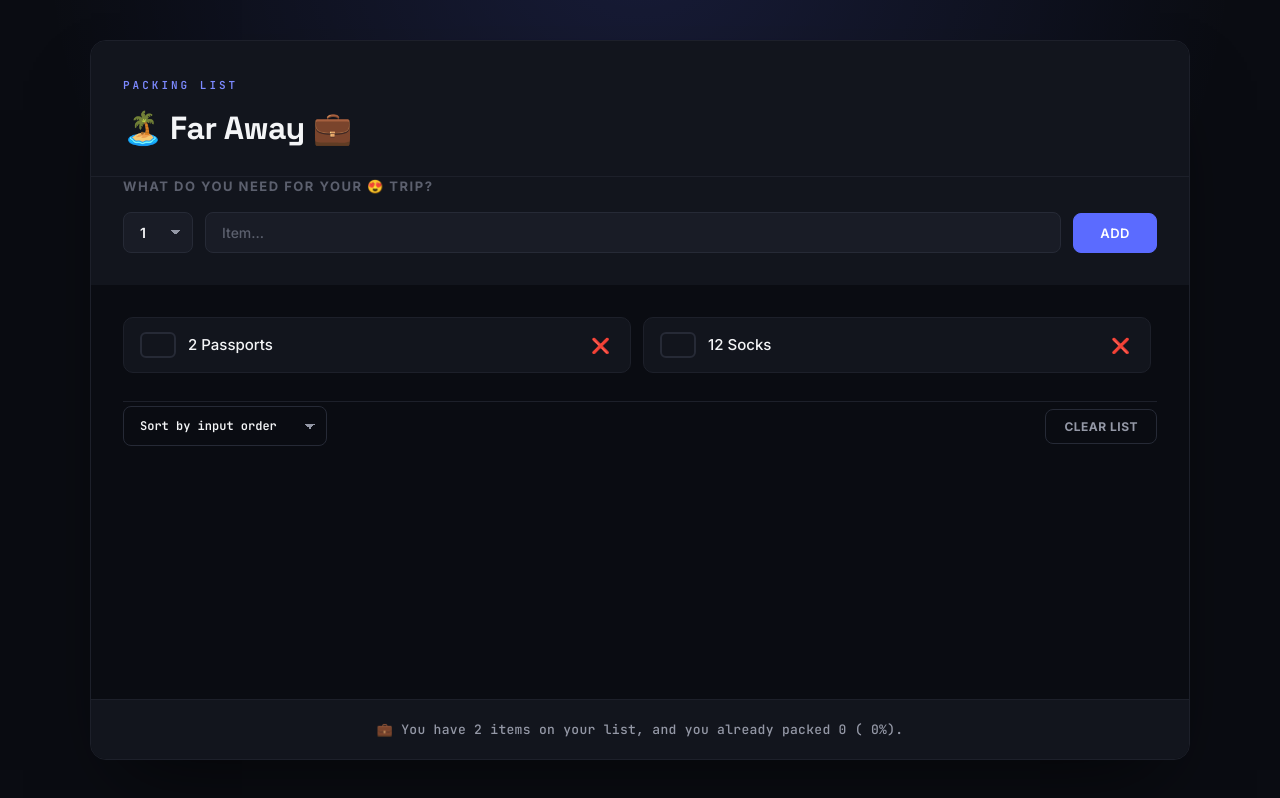
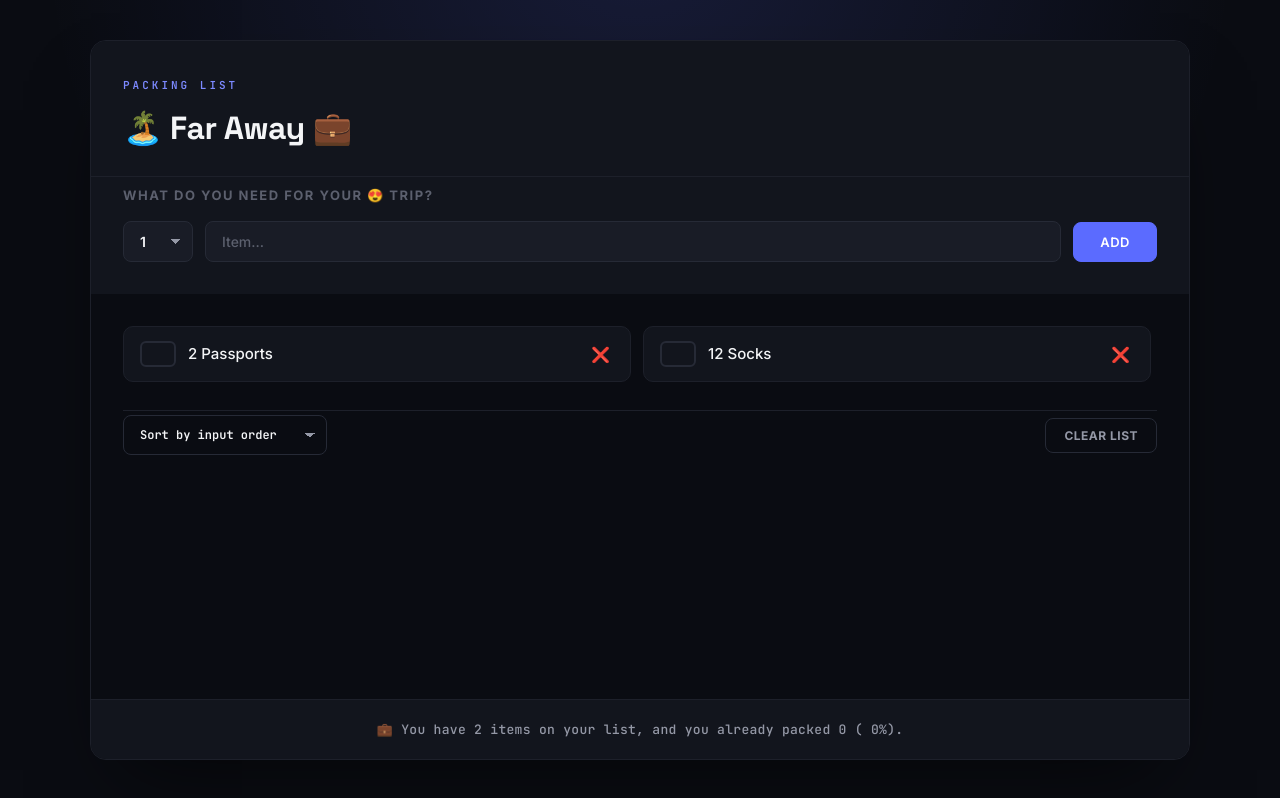
Before and after one commit to Shimaa-Nashat/Travel-List, a React (Create React App) app: page / in a window 1280 px wide. Built offline with nearby package versions, Linux system fonts and the light colour scheme.

Commit message:
Adjust margin properties in index.css

```diff
--- a/src/index.css
+++ b/src/index.css
@@ -117,7 +117,7 @@ h3 {
   text-transform: uppercase;
   letter-spacing: 1.5px;
   color: var(--ink-faint);
-  margin-bottom: 0.4rem;
+  margin: 0.9rem 0 0.4rem 0;
 }
 
 button,
```
